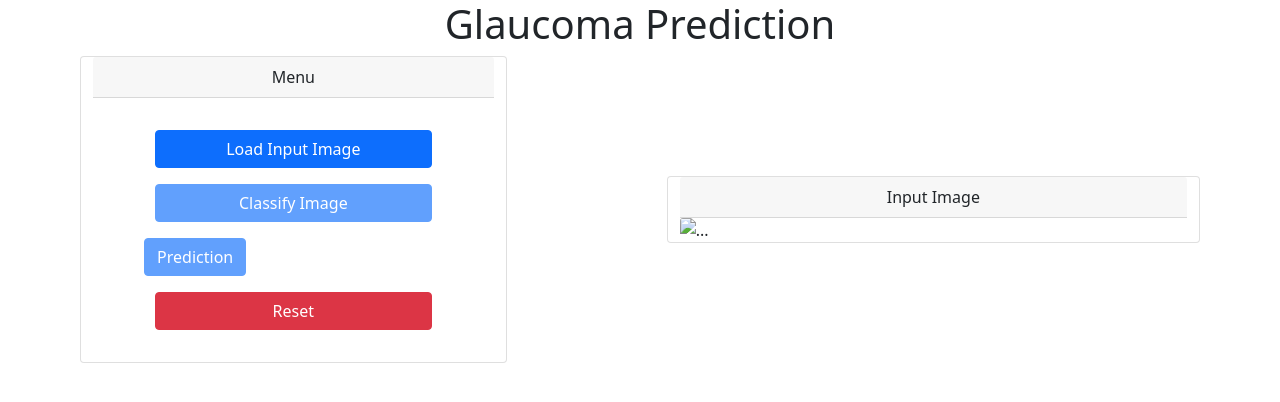
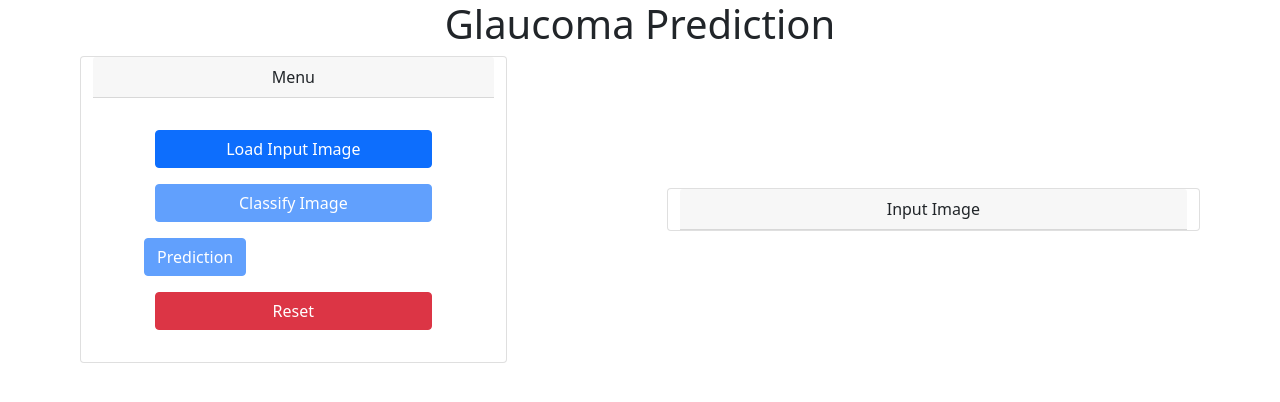
Before and after one commit to gautamgc17/Apna-CheckUp, a Django app: page /glaucoma/ in a window 1280 px wide. Shown: the top 402 px of the page. Run offline with Django 4.2, Linux system fonts and the light colour scheme; some libraries are stand-ins or nearby versions.

Commit message:
Add files via upload

```diff
--- a/templates/glaucoma/index.html
+++ b/templates/glaucoma/index.html
@@ -21,12 +21,12 @@
       referrerpolicy="no-referrer"
     ></script>
 
-    <title> Glaucoma Prediction </title>
+    <title>Glaucoma Prediction</title>
   </head>
   <body>
     <div class="container-xxl">
       <div class="row text-center">
-        <h1> Glaucoma Prediction </h1>
+        <h1>Glaucoma Prediction</h1>
       </div>
       <div class="row align-items-center">
         <div class="card col-md-4 mx-auto">
@@ -61,7 +61,7 @@
                 </button>
               </div>
               <div class="col-lg-5 pt-1">
-                <p class="Classification">  </p>
+                <p class="Classification"></p>
               </div>
             </div>
             <div class="my-3 text-center">
@@ -77,12 +77,16 @@
         </div>
         <div class="card col-md-5 mx-auto">
           <div class="card-header text-center">Input Image</div>
-          <img
-            id="imageshow"
-            src=""
-            class="card-img-top"
-            alt="..."
-          />
+          <div class="row h-100 justify-content-center align-items-center">
+            <img
+              id="imageshow"
+              src=""
+              class="align-self-center"
+              height="0px"
+              width="0px"
+              style="aspect-ratio: unset; box-sizing: content-box"
+            />
+          </div>
         </div>
       </div>
     </div>
@@ -93,6 +97,17 @@
       crossorigin="anonymous"
     ></script>
     <script type="text/javascript">
+      const imageget = document.getElementById("imageshow");
+      imageget.addEventListener("load", () => {
+        console.log("image");
+        if (imageget.src === "") {
+          imageget.style.width = "0px";
+          imageget.style.height = "0px";
+        } else {
+          imageget.style.width = "349px";
+          imageget.style.height = "349px";
+        }
+      });
       let fileData = new FormData();
       function showPreview(event) {
         if (event.target.files.length > 0) {
@@ -108,13 +123,15 @@
       }
       function getCookie(name) {
         let cookieValue = null;
-        if (document.cookie && document.cookie !== '') {
-          const cookies = document.cookie.split(';');
+        if (document.cookie && document.cookie !== "") {
+          const cookies = document.cookie.split(";");
           for (let i = 0; i < cookies.length; i++) {
             const cookie = cookies[i].trim();
             // Does this cookie string begin with the name we want?
-            if (cookie.substring(0, name.length + 1) === (name + '=')) {
-              cookieValue = decodeURIComponent(cookie.substring(name.length + 1));
+            if (cookie.substring(0, name.length + 1) === name + "=") {
+              cookieValue = decodeURIComponent(
+                cookie.substring(name.length + 1)
+              );
               break;
             }
           }
@@ -131,7 +148,8 @@
           })
           .then((response) => {
             console.log(response);
-            document.getElementsByClassName('Classification')[0].textContent = response.data.label;
+            document.getElementsByClassName("Classification")[0].textContent =
+              response.data.label;
           })
           .then((error) => {
             console.log(error);
```
